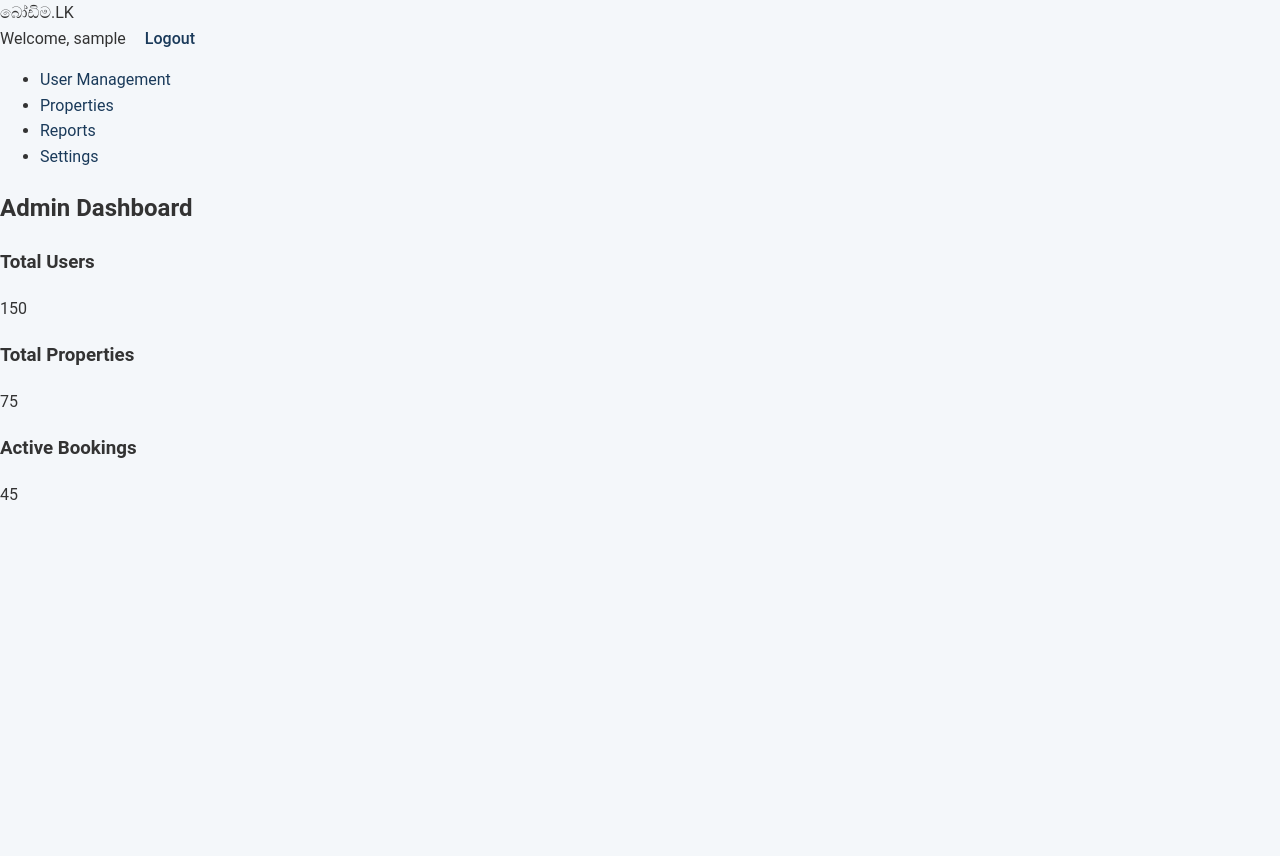
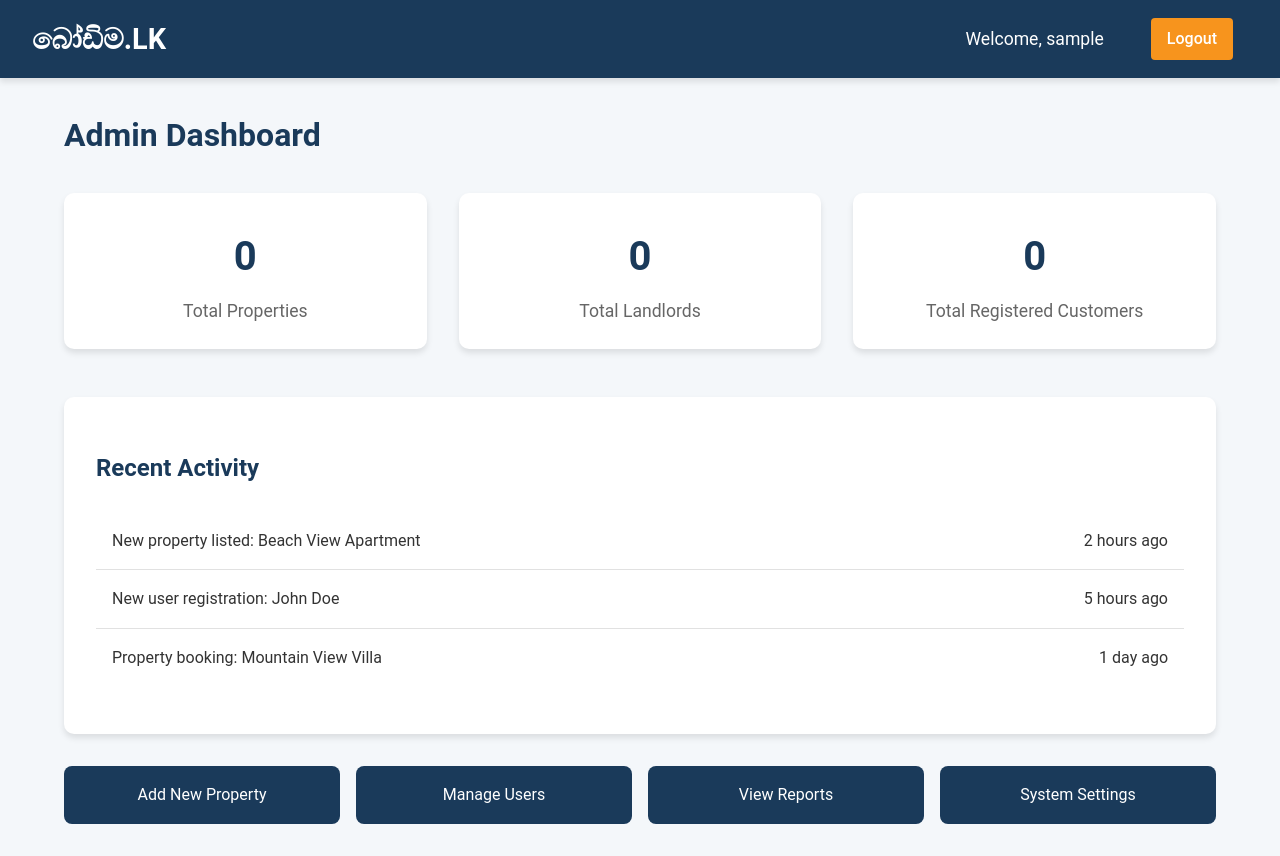
Before and after one commit to michellenikeetha/boardimalk, a PHP site: page /admin_dashboard.php in a window 1280 px wide. Before the commit the page ends 500 px from the top, so only its background shows below. Run offline with PHP 8.4, Linux system fonts and the light colour scheme; the visitor is signed in with stand-in values (Sample User, id 1); data that the repository does not hold is empty.

Commit message:
admin dashboard

```diff
--- /dev/null
+++ b/FRONTEND/CSS/admin_dashboard.css
@@ -0,0 +1,142 @@
+.dashboard-container {
+    padding: 2rem 5%;
+}
+
+.dashboard-header {
+    display: flex;
+    justify-content: space-between;
+    align-items: center;
+    margin-bottom: 2rem;
+}
+
+.dashboard-header h1 {
+    color: var(--primary-color);
+    margin: 0;
+}
+
+/* Navigation Bar */
+.dashboard-nav {
+    position: sticky;
+    top: 0;
+    z-index: 100;
+    display: flex;
+    justify-content: space-between;
+    align-items: center;
+    padding: 1rem 2rem;
+    background-color: var(--primary-color);
+    color: var(--white-color);
+    box-shadow: var(--shadow-md);
+}
+
+.nav-brand {
+    font-size: 1.8rem;
+    font-weight: bold;
+    color: var(--white-color);
+}
+
+.nav-items {
+    display: flex;
+    align-items: center;
+    gap: 2rem;
+}
+
+.nav-items span {
+    font-size: 1.1rem;
+}
+
+.logout-btn {
+    padding: 0.5rem 1rem;
+    background-color: var(--secondary-color);
+    color: var(--white-color);
+    border-radius: 4px;
+    transition: all 0.3s ease;
+}
+
+.logout-btn:hover {
+    background-color: #e07c00;
+    color: var(--white-color);
+    transform: translateY(-2px);
+}
+
+.stats-grid {
+    display: grid;
+    grid-template-columns: repeat(auto-fit, minmax(300px, 1fr));
+    gap: 2rem;
+    margin-bottom: 3rem;
+}
+
+.stat-card {
+    background: var(--white-color);
+    padding: 1.5rem;
+    border-radius: 10px;
+    box-shadow: var(--shadow-md);
+    text-align: center;
+    transition: var(--transition);
+}
+
+.stat-card:hover {
+    transform: translateY(-5px);
+    box-shadow: var(--shadow-lg);
+}
+
+.stat-number {
+    font-size: 2.5rem;
+    color: var(--primary-color);
+    font-weight: bold;
+    margin: 0.5rem 0;
+}
+
+.stat-label {
+    color: var(--text-secondary-color);
+    font-size: 1.1rem;
+}
+
+.recent-activity {
+    background: var(--white-color);
+    padding: 2rem;
+    border-radius: 10px;
+    box-shadow: var(--shadow-md);
+    margin-bottom: 2rem;
+}
+
+.recent-activity h2 {
+    color: var(--primary-color);
+    margin-bottom: 1.5rem;
+}
+
+.activity-list {
+    list-style: none;
+    padding: 0;
+}
+
+.activity-item {
+    padding: 1rem;
+    border-bottom: 1px solid var(--border-color);
+    display: flex;
+    justify-content: space-between;
+    align-items: center;
+}
+
+.activity-item:last-child {
+    border-bottom: none;
+}
+
+.quick-actions {
+    display: grid;
+    grid-template-columns: repeat(auto-fit, minmax(200px, 1fr));
+    gap: 1rem;
+}
+
+.action-btn {
+    background-color: var(--primary-color);
+    color: var(--white-color);
+    padding: 1rem;
+    border-radius: 8px;
+    text-align: center;
+    transition: var(--transition);
+}
+
+.action-btn:hover {
+    background-color: var(--secondary-color);
+    transform: translateY(-2px);
+}
--- a/FRONTEND/pages/admin_dashboard.php
+++ b/FRONTEND/pages/admin_dashboard.php
@@ -9,6 +9,16 @@ if (!isLoggedIn() || $_SESSION['role'] !== 'admin') {
 }
 
 $username = $_SESSION['username'];
+
+// Query the total properties, landlords, and customers
+$stmt_properties = $pdo->query("SELECT COUNT(*) AS total_properties FROM rentals");
+$total_properties = $stmt_properties->fetchColumn();
+
+$stmt_landlords = $pdo->query("SELECT COUNT(*) AS total_landlords FROM users WHERE role = 'renter'");
+$total_landlords = $stmt_landlords->fetchColumn();
+
+$stmt_customers = $pdo->query("SELECT COUNT(*) AS total_customers FROM users WHERE role = 'customer'");
+$total_customers = $stmt_customers->fetchColumn();
 ?>
 
 <!DOCTYPE html>
@@ -18,7 +28,7 @@ $username = $_SESSION['username'];
     <meta name="viewport" content="width=device-width, initial-scale=1.0">
     <title>Admin Dashboard - බෝඩිම.LK</title>
     <link rel="stylesheet" href="../CSS/styles.css">
-    <link rel="stylesheet" href="../CSS/dashboard.css">
+    <link rel="stylesheet" href="../CSS/admin_dashboard.css">
 </head>
 <body>
     <nav class="dashboard-nav">
@@ -30,32 +40,52 @@ $username = $_SESSION['username'];
     </nav>
 
     <div class="dashboard-container">
-        <div class="sidebar">
-            <ul>
-                <li><a href="#users">User Management</a></li>
-                <li><a href="#properties">Properties</a></li>
-                <li><a href="#reports">Reports</a></li>
-                <li><a href="#settings">Settings</a></li>
+        <div class="dashboard-header">
+            <h1>Admin Dashboard</h1>
+        </div>
+
+        <div class="stats-grid">
+            <div class="stat-card">
+                <a href="admin_listings.php" class="stat-card-link">
+                    <div class="stat-number"><?php echo $total_properties; ?></div>
+                    <div class="stat-label">Total Properties</div>
+                </a>
+            </div>
+            <div class="stat-card">
+                <a href="admin_landlords.php" class="stat-card-link">
+                    <div class="stat-number"><?php echo $total_landlords; ?></div>
+                    <div class="stat-label">Total Landlords</div>
+                </a>
+            </div>
+            <div class="stat-card">
+                <div class="stat-number"><?php echo $total_customers; ?></div>
+                <div class="stat-label">Total Registered Customers</div>
+            </div>
+        </div>
+
+        <div class="recent-activity">
+            <h2>Recent Activity</h2>
+            <ul class="activity-list">
+                <li class="activity-item">
+                    <span>New property listed: Beach View Apartment</span>
+                    <span>2 hours ago</span>
+                </li>
+                <li class="activity-item">
+                    <span>New user registration: John Doe</span>
+                    <span>5 hours ago</span>
+                </li>
+                <li class="activity-item">
+                    <span>Property booking: Mountain View Villa</span>
+                    <span>1 day ago</span>
+                </li>
             </ul>
         </div>
 
-        <div class="main-content">
-            <h2>Admin Dashboard</h2>
-            <div class="dashboard-stats">
-                <div class="stat-card">
-                    <h3>Total Users</h3>
-                    <p>150</p>
-                </div>
-                <div class="stat-card">
-                    <h3>Total Properties</h3>
-                    <p>75</p>
-                </div>
-                <div class="stat-card">
-                    <h3>Active Bookings</h3>
-                    <p>45</p>
-                </div>
-            </div>
-            <!-- Add more dashboard content here -->
+        <div class="quick-actions">
+            <a href="#" class="action-btn">Add New Property</a>
+            <a href="#" class="action-btn">Manage Users</a>
+            <a href="#" class="action-btn">View Reports</a>
+            <a href="#" class="action-btn">System Settings</a>
         </div>
     </div>
 </body>
```
Also changed, not shown: FRONTEND/pages/admin_landlords.php (added), FRONTEND/pages/admin_listings.php (added).
